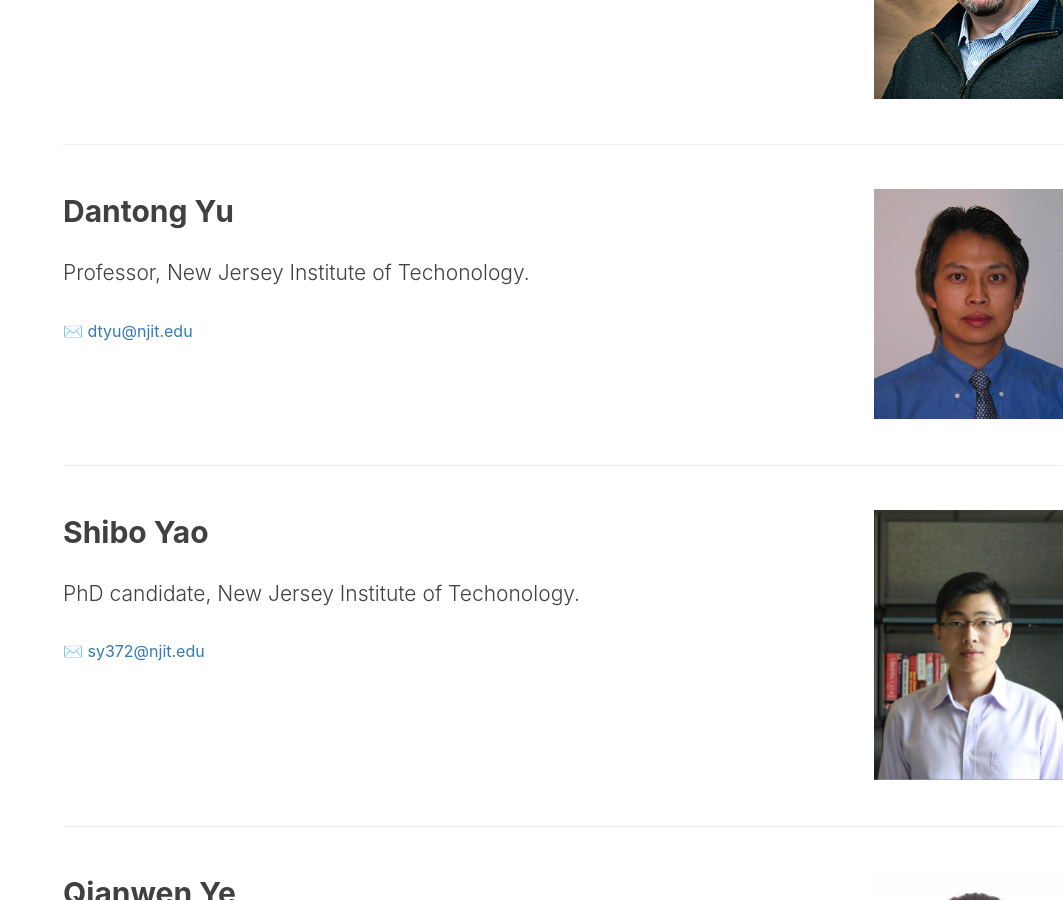
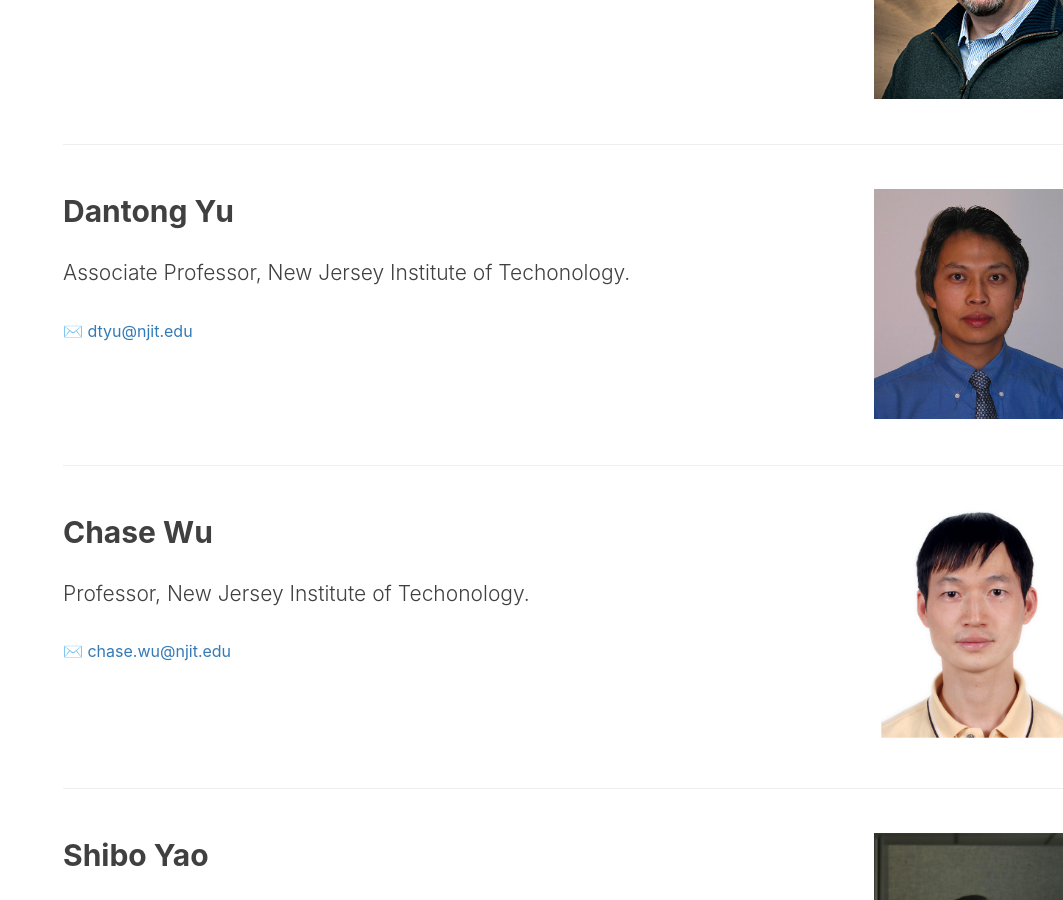
Before and after one commit to QuantumRepeaterSimulator/QuantumRepeaterSimulator.github.io, a Jekyll site: the page built from people.html, in a window 1280 px wide and 900 px high, scrolled down 953 px. Shown: the whole window, without its empty margins (217-1280 px from the left). Built offline with Jekyll 4.4.1, drawn with Linux system fonts in a browser that asks for light colours; nearby versions of some CDN libraries; comment, search, counter and statistics services are not loaded.

Commit message:
add dr wu picture

```diff
--- a/people.html
+++ b/people.html
@@ -38,11 +38,25 @@ title: "People"
         <div class="row featurette">
             <div class="col-md-7 order-md-2">
               <h2 class="featurette-heading">Dantong Yu</h2>
-              <p class="lead">Professor, New Jersey Institute of Techonology.</p>
+              <p class="lead">Associate Professor, New Jersey Institute of Techonology.</p>
               <p>✉️ <a href="mailto:dtyu@njit.edu">dtyu@njit.edu</a></p>
             </div>
             <div class="col-md-5 order-md-1">
                 <img class="bd-placeholder-img bd-placeholder-img-lg featurette-image img-fluid mx-auto" width="200" height="200" src="https://raw.githubusercontent.com/QuantumRepeaterSimulator/QuantumRepeaterSimulator.github.io/main/img/profile_imgs/dantong_profile_img.png">
+                </img>
+            </div>
+          </div>
+
+          <hr class="featurette-divider">
+
+          <div class="row featurette">
+            <div class="col-md-7 order-md-2">
+              <h2 class="featurette-heading">Chase Wu</h2>
+              <p class="lead">Professor, New Jersey Institute of Techonology.</p>
+              <p>✉️ <a href="mailto:chase.wu@njit.edu">chase.wu@njit.edu</a></p>
+            </div>
+            <div class="col-md-5 order-md-1">
+                <img class="bd-placeholder-img bd-placeholder-img-lg featurette-image img-fluid mx-auto" width="200" height="200" src="https://raw.githubusercontent.com/QuantumRepeaterSimulator/QuantumRepeaterSimulator.github.io/main/img/profile_imgs/chase_profile_img.png">
                 </img>
             </div>
           </div>
```
Also changed, not shown: img/profile_imgs/chase_profile_img.png (added).
